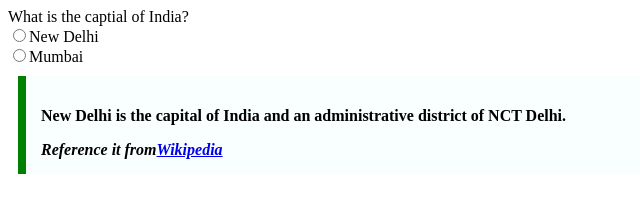
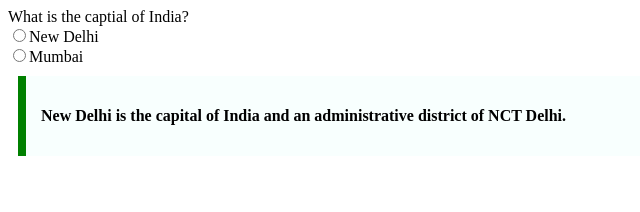
Before and after one commit to acciojob/trivia-Rajatx7, a website: page main.html in a window 1280 px wide. Shown: the whole page, without its empty margins (0-640 px from the left). Drawn offline with Linux system fonts and the light colour scheme.

Commit message:
created a submission

```diff
--- a/main.html
+++ b/main.html
@@ -18,12 +18,13 @@
 		<br>
 		<input type="radio"/>Mumbai
 	</form>
-	<blockquote>
+	<blockquote  <cite=Reference it from <a href="https://en.wikipedia.org/wiki/New_Delhi"Wikipedia</a></cite>
 		<p>
 			New Delhi is the capital of India and an administrative district of NCT Delhi.
 		</p>
-		 <cite> Reference it from<a href="https://en.wikipedia.org/wiki/New_Delhi">Wikipedia</a></cite>
+
 	</blockquote>
+
     <script type="text/javascript" src="./script.js">
 </script>
 
```
